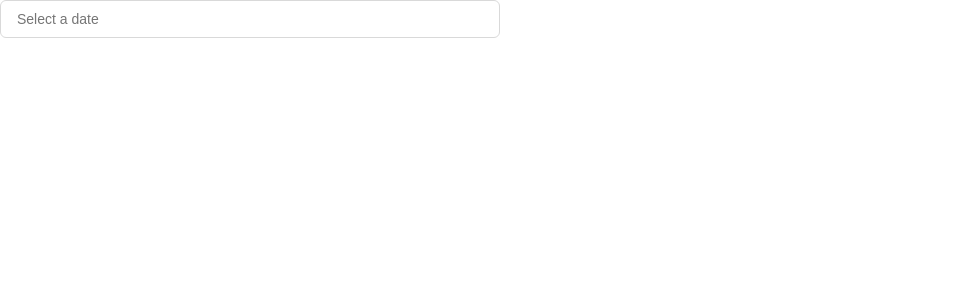
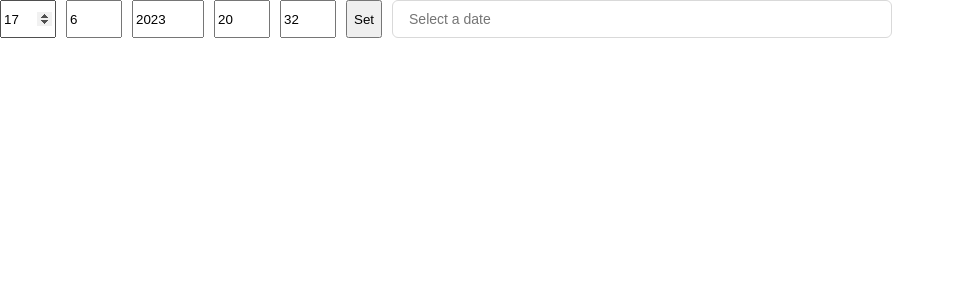
Before and after one commit to snigdho611/custom-react-datepicker, a React (Create React App) app: page / in a window 1280 px wide. Shown: the top 300 px of the page, without its empty margins (0-955 px from the left). Built offline with nearby package versions, Linux system fonts and the light colour scheme.

Commit message:
Adding minimum date setter

```diff
--- a/src/App.tsx
+++ b/src/App.tsx
@@ -3,15 +3,67 @@ import Datepicker from "./components/Datepicker";
 
 function App() {
   const [start, setStart] = useState<Date | null>(null);
+  const [date, setDate] = useState<number>(new Date().getDate());
+  const [month, setMonth] = useState<number>(new Date().getMonth() + 1);
+  const [year, setYear] = useState<number>(new Date().getFullYear());
+  const [hours, setHours] = useState<number>(new Date().getHours());
+  const [minutes, setMinutes] = useState<number>(new Date().getMinutes());
+  const [min, setMin] = useState<null | Date>(null);
 
   return (
     <div style={{ display: "flex", gap: "10px" }}>
+      <input
+        type="number"
+        max={31}
+        min={1}
+        value={date}
+        onChange={(e) => setDate(Number(e.target.value))}
+      />
+      <input
+        type="number"
+        max={12}
+        min={1}
+        value={month}
+        onChange={(e) => setMonth(Number(e.target.value))}
+      />
+      <input
+        type="number"
+        max={2050}
+        min={1950}
+        value={year}
+        onChange={(e) => setYear(Number(e.target.value))}
+      />
+      <input
+        type="number"
+        max={23}
+        min={0}
+        value={hours}
+        onChange={(e) => setHours(Number(e.target.value))}
+      />
+      <input
+        type="number"
+        max={59}
+        min={0}
+        value={minutes}
+        onChange={(e) => setMinutes(Number(e.target.value))}
+      />
+      <button
+        onClick={() => {
+          if (new Date(`${year}-${month}-${date} ${hours}:${minutes}`)) {
+            console.log(new Date(`${year}-${month}-${date} ${hours}:${minutes}`));
+            setMin(new Date(`${year}-${month}-${date} ${hours}:${minutes}`));
+          }
+        }}
+      >
+        Set
+      </button>
       <Datepicker
         width="500px"
         value={start}
         onChange={(date) => {
           setStart(date);
         }}
+        min={new Date("2023-07-04 16:40:00")}
       />
     </div>
   );
--- a/src/components/Datepicker/Calendar/index.tsx
+++ b/src/components/Datepicker/Calendar/index.tsx
@@ -10,7 +10,7 @@ const Calendar: React.FC<ICalendarProps> = ({
   const daysInMonth = new Date(menuDisplayDate.year, menuDisplayDate.month + 1, 0).getDate();
   const startDay = new Date(menuDisplayDate.year, menuDisplayDate.month, 0).getDay();
 
-  console.log(currentDateObj);
+  // console.log(currentDateObj);
 
   const getStartEmptyCells = (): JSX.Element[] => {
     const emptyCells = [];
--- a/src/components/Datepicker/index.tsx
+++ b/src/components/Datepicker/index.tsx
@@ -45,12 +45,12 @@ const Datepicker: React.FC<IDatepickerProps> = ({
   );
 
   const [hoursRange, setHoursRange] = useState<{ start: number; end: number }>({
-    start: 0,
-    end: 24,
+    start: min ? min.getHours() : 0,
+    end: max ? max.getHours() : 24,
   });
   const [minutesRange, setMinuteRange] = useState<{ start: number; end: number }>({
-    start: 0,
-    end: 60,
+    start: min ? min.getMinutes() : 0,
+    end: max ? max.getMinutes() : 60,
   });
 
   const menuRef = useRef<HTMLDivElement | null>(null);
```
